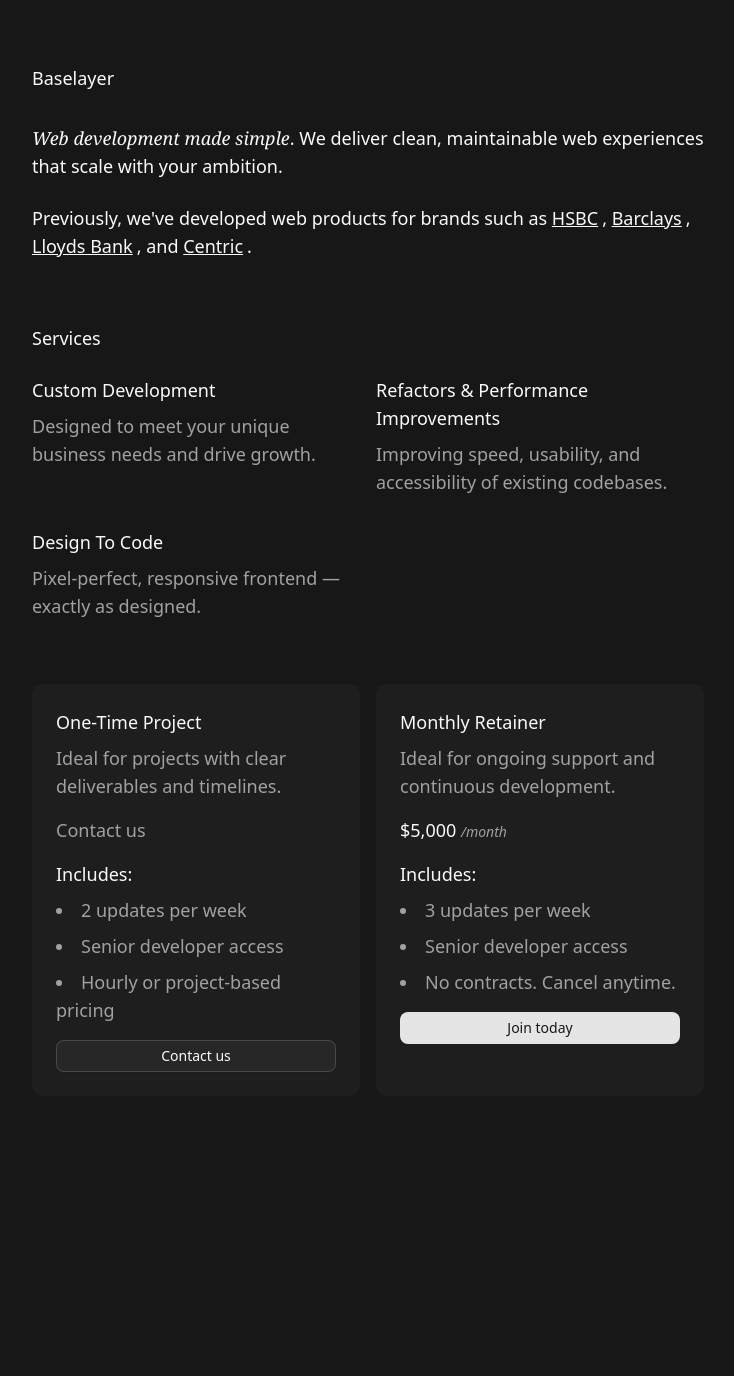
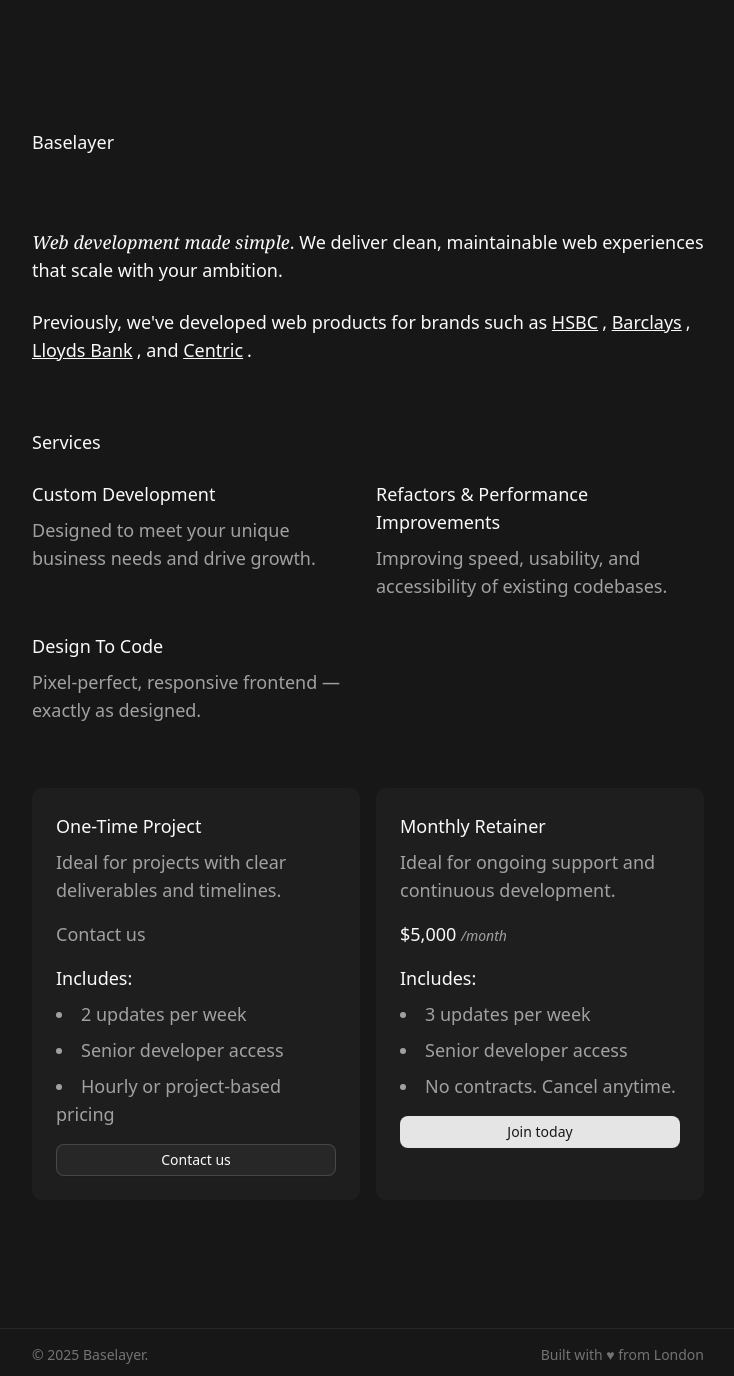
Before and after one commit to its-rayan/baselayer, a React (Vite) app: page / in a window 1280 px wide. Shown: the whole page, without its empty margins (272-1006 px from the left). Before the commit the page ends 1096 px from the top, so only its background shows below. Built offline with nearby package versions, Linux system fonts and the light colour scheme.

Commit message:
add footer

```diff
--- /dev/null
+++ b/src/components/layout/footer.tsx
@@ -0,0 +1,17 @@
+import { MarketingContainer } from "@/components/layout/container";
+
+export default function Footer() {
+  return (
+    <footer className="w-full py-4 px-6 md:px-0 bottom-0 border-t border-muted h-(--footer-height)">
+      <MarketingContainer className="flex items-center">
+        <p className="text-sm text-neutral-500">
+          &copy; {new Date().getFullYear()} Baselayer.
+        </p>
+
+        <p className="text-sm text-neutral-500 ml-auto">
+          Built with &#9829; from London
+        </p>
+      </MarketingContainer>
+    </footer>
+  );
+}
--- a/src/components/layout/navbar.tsx
+++ b/src/components/layout/navbar.tsx
@@ -2,7 +2,7 @@ import { MarketingContainer } from "@/components/layout/container";
 
 export default function Navbar() {
   return (
-    <nav className="w-full py-8 pt-16 px-6 md:px-0">
+    <nav className="w-full pb-8 px-6 md:px-0">
       <MarketingContainer className="flex items-center justify-between">
         <h1 className="font-medium">Baselayer</h1>
       </MarketingContainer>
--- a/src/index.css
+++ b/src/index.css
@@ -111,6 +111,7 @@
   --sidebar-accent-foreground: oklch(0.985 0 0);
   --sidebar-border: oklch(1 0 0 / 10%);
   --sidebar-ring: oklch(0.556 0 0);
+  --footer-height: 48px;
 }
 
 @layer base {
--- a/src/routes/__root.tsx
+++ b/src/routes/__root.tsx
@@ -1,4 +1,4 @@
-import Navbar from "@/components/layout/navbar";
+import Footer from "@/components/layout/footer";
 import { createRootRoute, Outlet } from "@tanstack/react-router";
 import { TanStackRouterDevtools } from "@tanstack/react-router-devtools";
 
@@ -6,8 +6,8 @@ const RootLayout = () => (
   <>
     <html lang="en">
       <body className="antialiased dark bg-neutral-900 text-lg">
-        <Navbar />
         <Outlet />
+        <Footer />
       </body>
     </html>
     <TanStackRouterDevtools />
--- a/src/routes/index.tsx
+++ b/src/routes/index.tsx
@@ -1,3 +1,4 @@
+import Navbar from "@/components/layout/navbar";
 import HeroSection from "@/features/marketing/hero-section";
 import PricingSection from "@/features/marketing/pricing-section";
 import ServicesSection from "@/features/marketing/services-section";
@@ -9,7 +10,8 @@ export const Route = createFileRoute("/")({
 
 function Index() {
   return (
-    <main className="w-full flex flex-col gap-10 h-screen px-6 md:px-0">
+    <main className="w-full flex flex-col gap-10 py-32 min-h-[calc(100vh-var(--footer-height))] px-6 md:px-0">
+      <Navbar />
       <HeroSection />
       <ServicesSection />
       <PricingSection />
```
